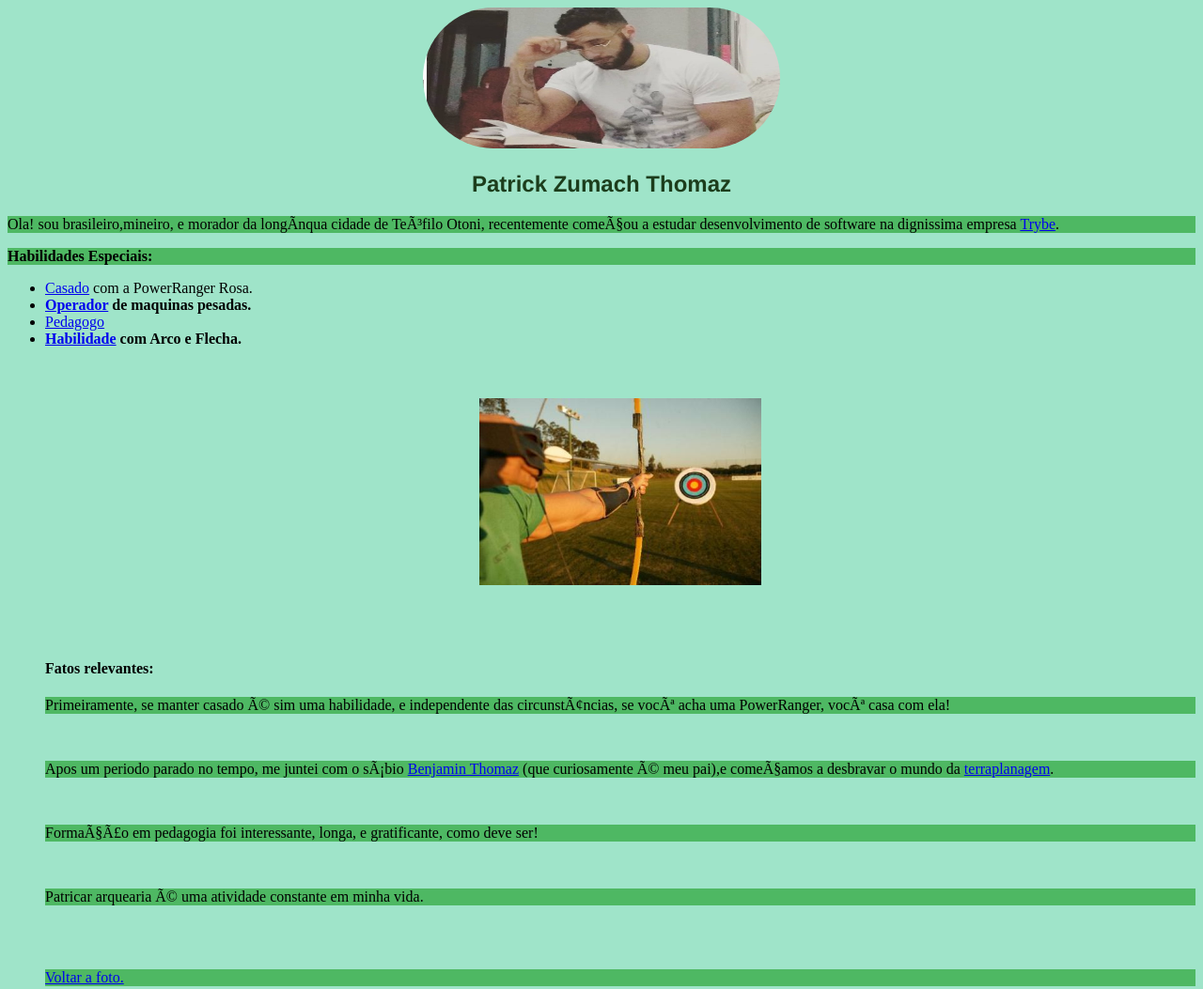
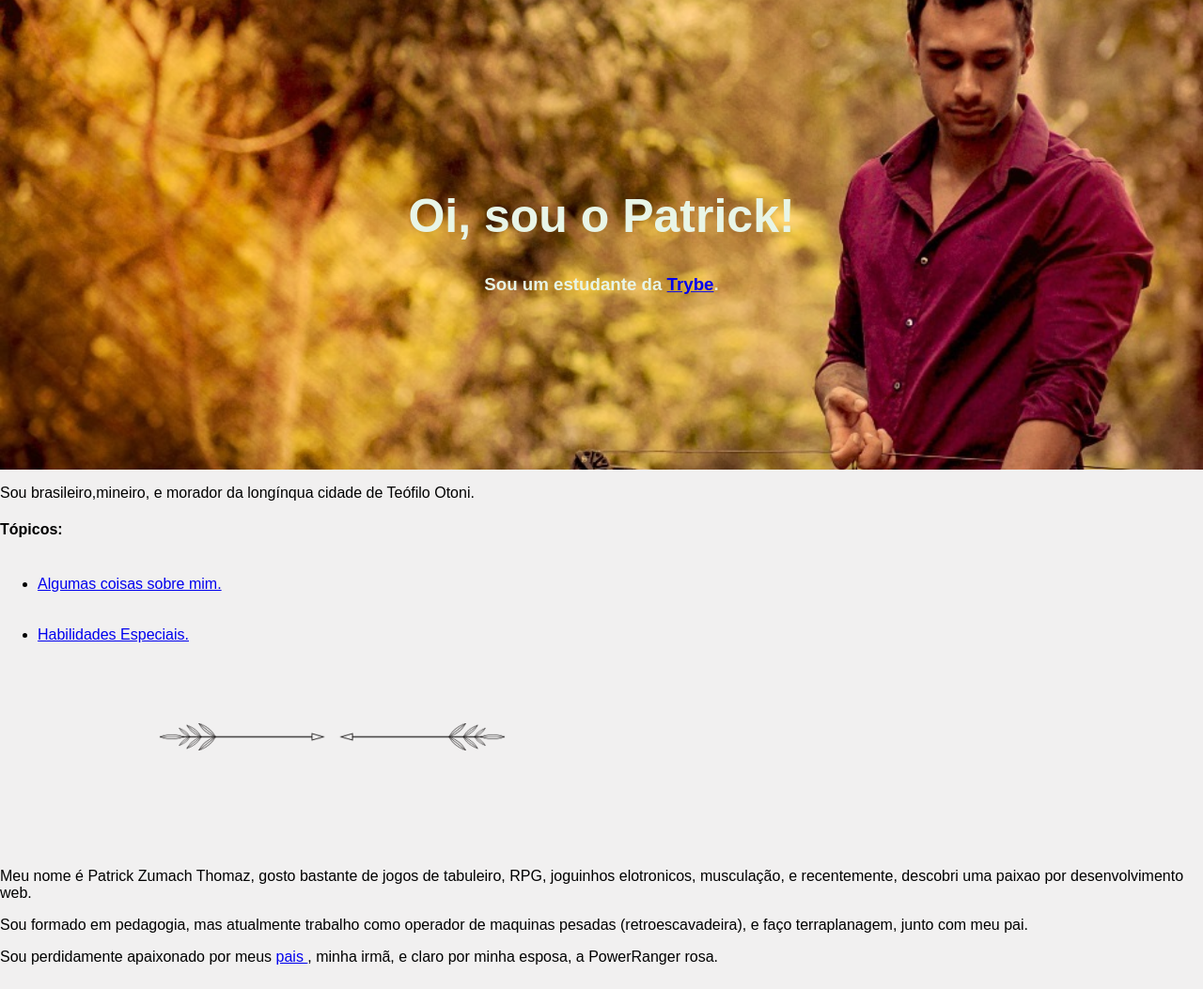
Before and after one commit to zumachxd/zumachxd.github.io, a plain HTML site: page index.html in a window 1280 px wide. Shown: the top 1053 px of the page at 94% size. Drawn offline with Linux system fonts and the light colour scheme.

Commit message:
Att portifolio

```diff
--- a/index.html
+++ b/index.html
@@ -1,34 +1,48 @@
+<!DOCTYPE html>
+<html>
+<head>
+<meta name="viewport" content="width=device-width, initial-scale=1">
+<link rel="stylesheet" tupe="texte/css" href="style.css">
+</head>
+<body>
 
-<!DOCTYPE html>
-<html lang="pt-br">
-    <head>
+<div class="pzt-foto">
+  <div class="pzt-text">
+    <h1 id="f1" style="font-size:50px">Oi, sou o Patrick!</h1>
+    <h3>Sou um estudante da <a href="https://www.betrybe.com" target="_blank">Trybe</a>.</h3>
 
-        <meta charset="UTF=8">
-        <title>Portifolio</title>
-<link rel="stylesheet" tupe="texte/css" href="style.css">
-    </head>
-    <body>
-        <div class="imgx"><img id="foto" src="mago2.jpeg" alt="Esse sou eu" width="300px">
-        </div>
-        <h2>Patrick Zumach Thomaz</h2>
+  </div>
+</div>
+<p>Sou brasileiro,mineiro, e morador da longínqua cidade de Teófilo Otoni.</p>
 
-        <p>Ola! sou brasileiro,mineiro, e morador da longínqua cidade de Teófilo Otoni, recentemente começou a estudar desenvolvimento de software na dignissima empresa <a href="https://www.betrybe.com" target="_blank">Trybe</a>. </p>
-        <p><strong>Habilidades Especiais:</strong></p>
-        <ul> <li><a href="#kim">Casado</a> com a PowerRanger Rosa.</li>
-            <li><strong><a href="#maq">Operador</a> de maquinas pesadas.</strong></li>
-            <li><a href="#ped">Pedagogo</a></li>
-            <li><strong><a href="#arc">Habilidade</a> com Arco e Flecha.</strong></li><br><br><br>
-        <div><img id="foto2" src="arco2.jpg" alt="arcozim" width="300px">
-        </div>
-            <br><br><br><h4> Fatos relevantes:</h4>
-        <p id="kim"> Primeiramente, se manter casado é sim uma habilidade, e independente das circunstâncias, se você acha uma PowerRanger, você casa com ela!</p><br>
-        <p id="maq">Apos um periodo parado no tempo, me juntei com o sábio <a href="https://www.instagram.com/p/CaVuaKrO8nT/" targe="_blank">Benjamin Thomaz</a> (que curiosamente é meu pai),e começamos a desbravar o mundo da <a href="https://www.youtube.com/shorts/eJcFW1ndl1Q" target="_blank">terraplanagem</a>. </p>
-        <br>
-<p id="ped">Formação em pedagogia foi interessante, longa, e gratificante, como deve ser!</p>
-<br><p id="arc">Patricar arquearia é uma atividade constante em minha vida.</p>
+<h4><strong>Tópicos</strong>: </h4>
+<ul> <br>
+    <li><a href="#f2">Algumas coisas sobre mim.</a></li>
+<br>
+<br>
+    <li><a href="#k">Habilidades Especiais.</a></li>
 
-<br><br>
-            <p><a href="#foto">Voltar a foto.</a></p>
-    </ul></body>
+</ul> <br><br><br>
+<img id="img1" src="seta.png" alt="divisorDpgn" width="600px">
+<br><br><br><br><br><br>
 
+<p id="f2">Meu nome é Patrick Zumach Thomaz, gosto bastante de jogos de tabuleiro, RPG, joguinhos elotronicos, musculação, e recentemente, descobri uma paixao por desenvolvimento web. </p>
+<p>Sou formado em pedagogia, mas atualmente trabalho como operador de maquinas pesadas (retroescavadeira), e faço terraplanagem, junto com meu pai.</p>
+<p>Sou perdidamente apaixonado por meus <a href="https://www.instagram.com/p/CaVuaKrO8nT/" target="_blank"> pais </a>, minha irmã, e claro por minha esposa, a PowerRanger rosa.</p>
+<br<br><br><br><br><br>
+<img id="img1" src="seta.png" alt="divisorDpgn" width="600px">
+<br><br><br><br>
+
+<ul>
+    <li id="k"> Sou bom em fazer amizades.</li><br>
+    <li>Tenho habilidade com arco e flecha.</li><br>
+    <li>Tenho facilidade em aprender, e em receber críticas.</li><br>
+    <li>Trabalhar na área pedagógica por um tempo me tornou um cara <strong>MUITO PACIENTE</strong>.</li>
+
+</ul>
+
+<p> <a href="#f1"> Voltar ao topo. </a> </p>
+
+
+</body>
 </html>
--- a/style.css
+++ b/style.css
@@ -1,17 +1,28 @@
 
-    body { background-color:rgba(7, 185, 117, 0.384);
+
+
+    body { background-color: #f1f0f0;
+      margin: 0;
+      font-family: Arial, Helvetica, sans-serif;
     }
-    h2{ color:rgb(28, 61, 28);
-        font-family:'Franklin Gothic Medium', 'Arial Narrow', Arial, sans-serif;
-        text-align: center;
+
+    .pzt-foto {
+      background-image: url(patrickarq.jpg);
+      background-color: #dee7de;
+      height: 500px;
+      background-position: center;
+      background-repeat: no-repeat;
+      background-size: cover;
+      position: relative;
     }
-    p { background-color: rgb(78, 184, 99);
 
+    .pzt-text {
+      text-align: center;
+      position: absolute;
+      top: 50%;
+      left: 50%;
+      transform: translate(-50%, -50%);
+      color: rgb(232, 245, 231);
     }
-    #foto{ border-radius: 180px;
-        width: 30%;
-        height: 150px; }
 
-div {
-    text-align: center;
-}
+        p { color:rgb(0, 0, 0);}
```
Also changed, not shown: mago2.jpeg (deleted), patrickarq.jpg (added), seta.png (added).
